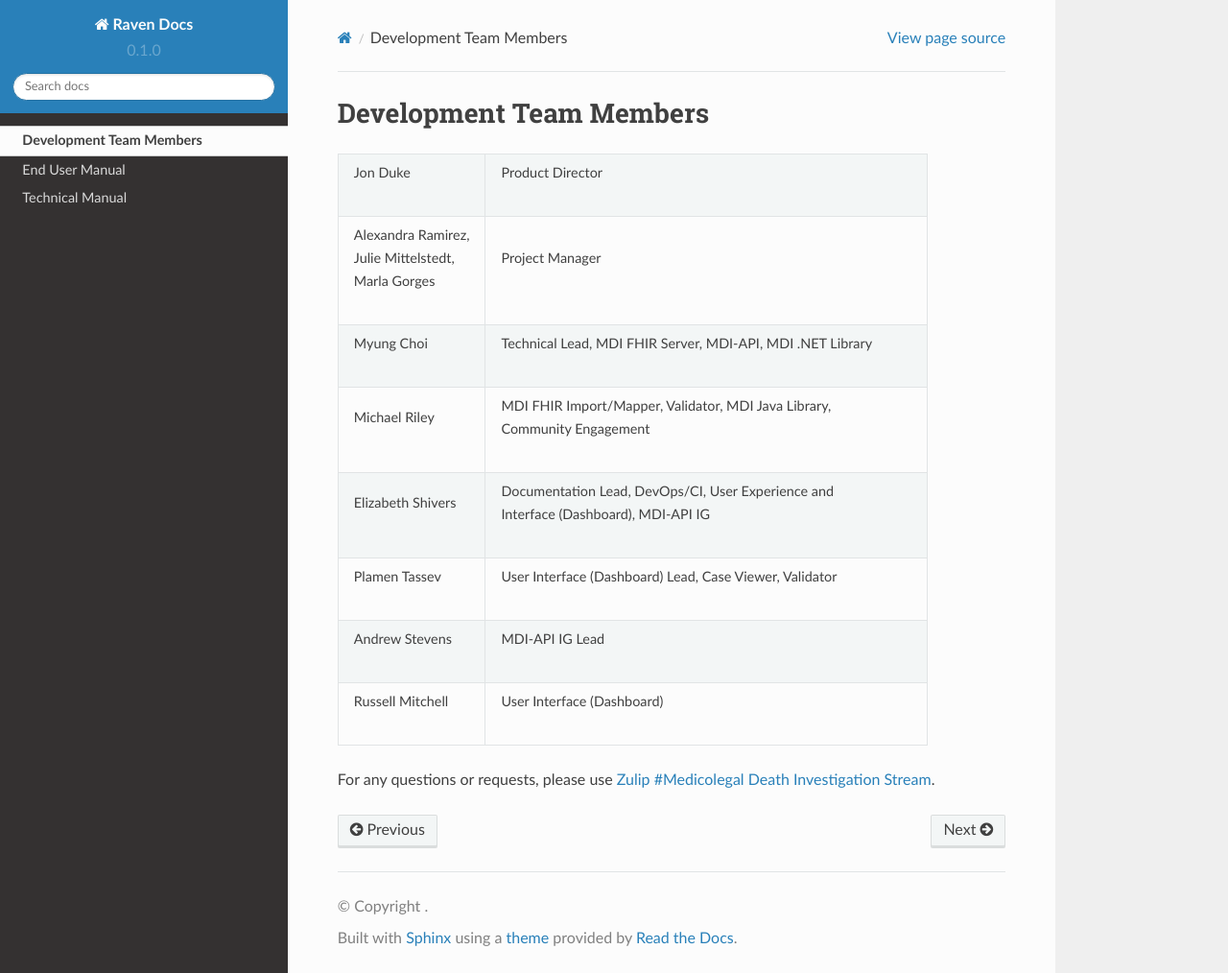
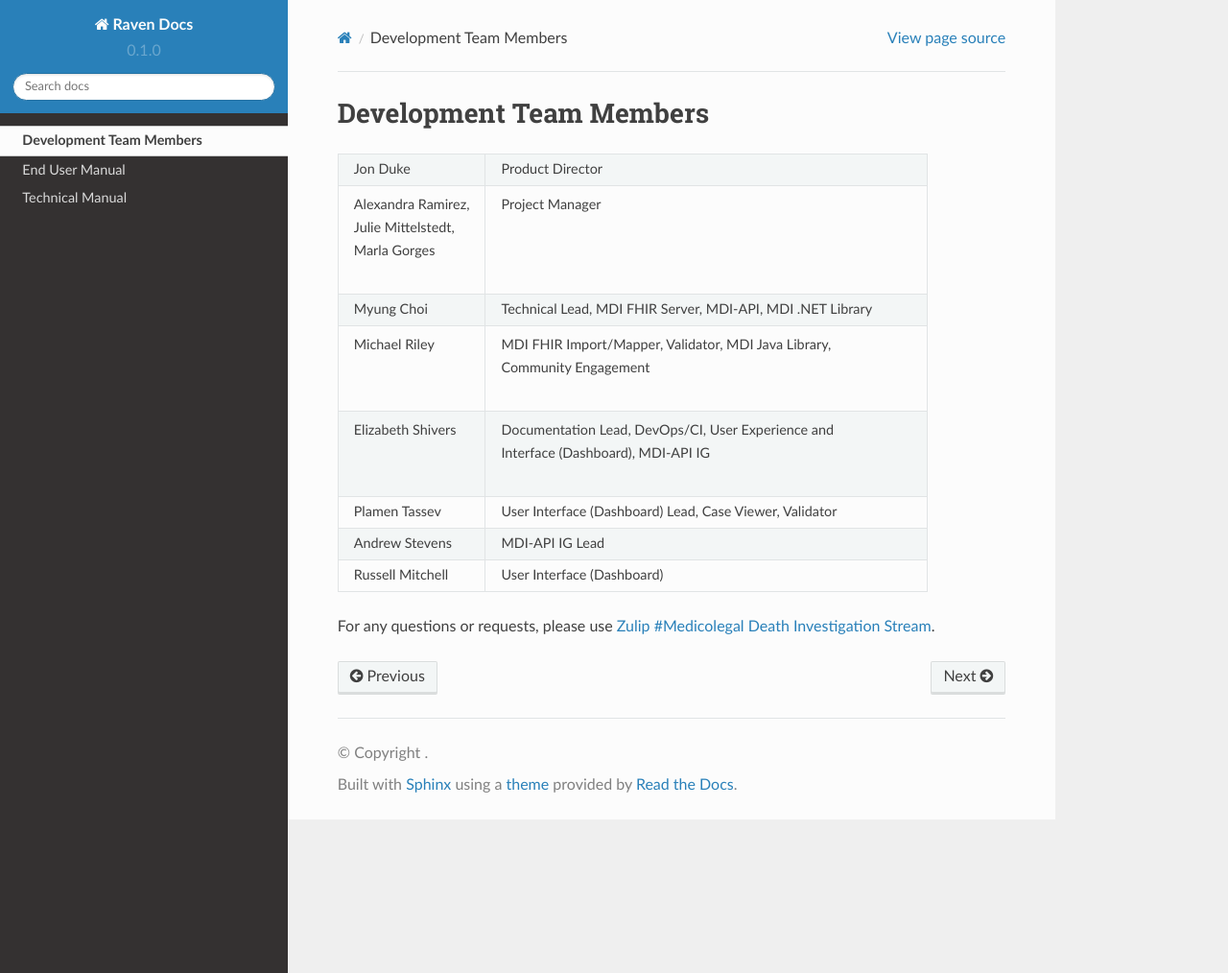
Before and after one commit to MortalityReporting/RavenDocs, a Sphinx documentation site: the page built from docs/source/developmentTeam.rst, in a window 1280 px wide and 1014 px high. Shown: the whole window at 96% size. Built offline with Sphinx 7.4.7 and the Read the Docs theme 2.0.0, drawn with Linux system fonts in a browser that asks for light colours.

```diff
--- a/docs/source/developmentTeam.rst
+++ b/docs/source/developmentTeam.rst
@@ -7,25 +7,29 @@ Development Team Members
    :widths: 25 75
    :header-rows: 0
 
-   * - | Jon Duke
-     - | Product Director
+   * - Jon Duke
+     - Product Director
    * - | Alexandra Ramirez,
        | Julie Mittelstedt,
        | Marla Gorges
      - | Project Manager
-   * - | Myung Choi
-     - | Technical Lead, MDI FHIR Server, MDI-API, MDI .NET Library
+       |
+       |
+   * - Myung Choi
+     - Technical Lead, MDI FHIR Server, MDI-API, MDI .NET Library
    * - | Michael Riley
+       |
      - | MDI FHIR Import/Mapper, Validator, MDI Java Library,
        | Community Engagement
    * - | Elizabeth Shivers
+       |
      - | Documentation Lead, DevOps/CI, User Experience and
        | Interface (Dashboard), MDI-API IG
-   * - | Plamen Tassev
-     - | User Interface (Dashboard) Lead, Case Viewer, Validator
-   * - | Andrew Stevens
-     - | MDI-API IG Lead
-   * - | Russell Mitchell
-     - | User Interface (Dashboard)
+   * - Plamen Tassev
+     - User Interface (Dashboard) Lead, Case Viewer, Validator
+   * - Andrew Stevens
+     - MDI-API IG Lead
+   * - Russell Mitchell
+     - User Interface (Dashboard)
 
 For any questions or requests, please use `Zulip #Medicolegal Death Investigation Stream <https://chat.fhir.org/#narrow/stream/305799-Medicolegal-Death-Investigation>`_.
```
